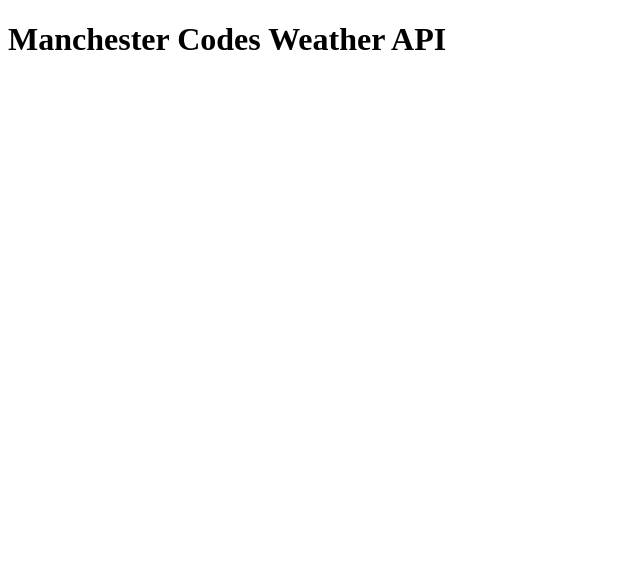
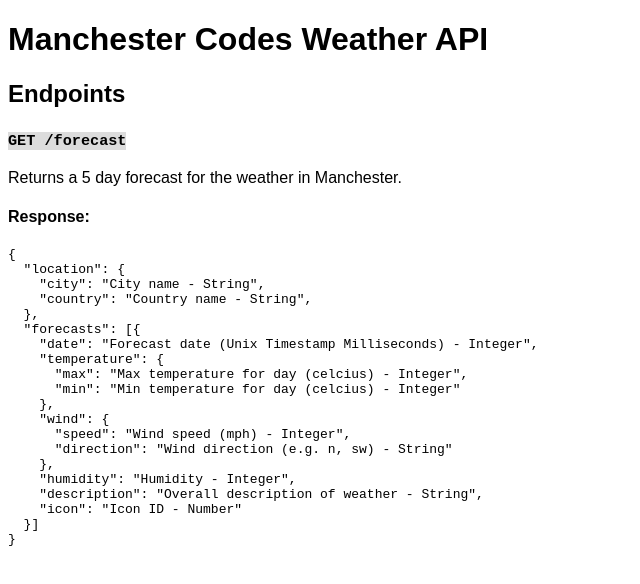
Before and after one commit to MCRcodes/weather-api, a website: page public/index.html in a window 1280 px wide. Shown: the whole page, without its empty margins (0-640 px from the left). Drawn offline with Linux system fonts and the light colour scheme.

Commit message:
Update index page

```diff
--- /dev/null
+++ b/public/index.css
@@ -0,0 +1,7 @@
+body {
+  font-family: Arial, Helvetica, sans-serif;
+}
+
+code {
+  background-color: #dcdcdc;
+}
--- a/public/index.html
+++ b/public/index.html
@@ -2,8 +2,39 @@
 <html>
   <head>
     <title>Manchester Codes Weather API</title>
+    <link rel="stylesheet" type="text/css" href="index.css">
   </head>
   <body>
     <h1>Manchester Codes Weather API</h1>
+
+    <h2>Endpoints</h2>
+
+    <h3><code>GET /forecast</code></h3>
+
+    <p>Returns a 5 day forecast for the weather in Manchester.</p>
+
+    <h4>Response:</h4>
+    <pre>
+{
+  "location": {
+    "city": "City name - String",
+    "country": "Country name - String",
+  },
+  "forecasts": [{
+    "date": "Forecast date (Unix Timestamp Milliseconds) - Integer",
+    "temperature": {
+      "max": "Max temperature for day (celcius) - Integer",
+      "min": "Min temperature for day (celcius) - Integer"
+    },
+    "wind": {
+      "speed": "Wind speed (mph) - Integer",
+      "direction": "Wind direction (e.g. n, sw) - String"
+    },
+    "humidity": "Humidity - Integer",
+    "description": "Overall description of weather - String",
+    "icon": "Icon ID - Number"
+  }]
+}
+    </pre>
   </body>
 </html>
```
Lines whose indentation alone changed are shown as unchanged.
